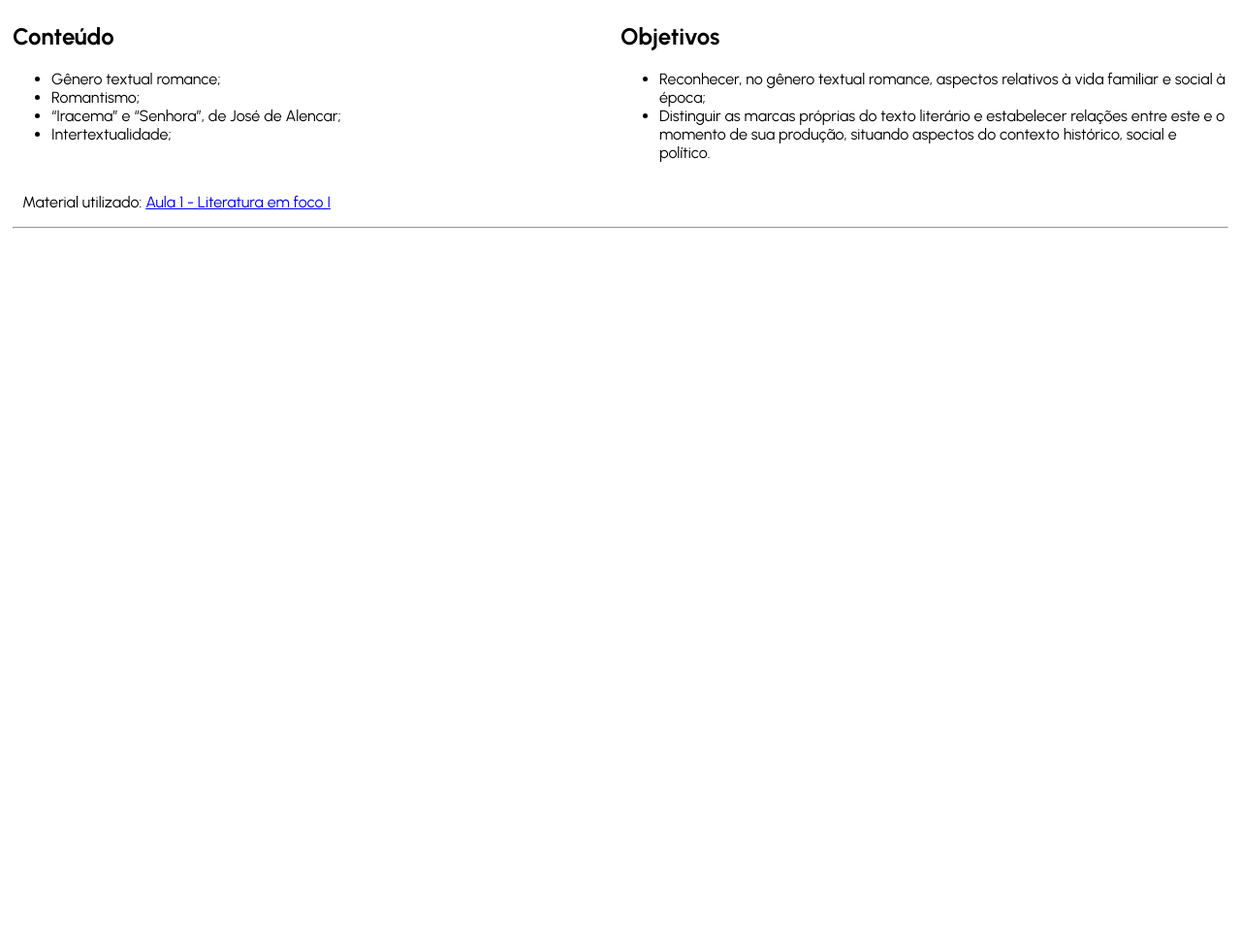
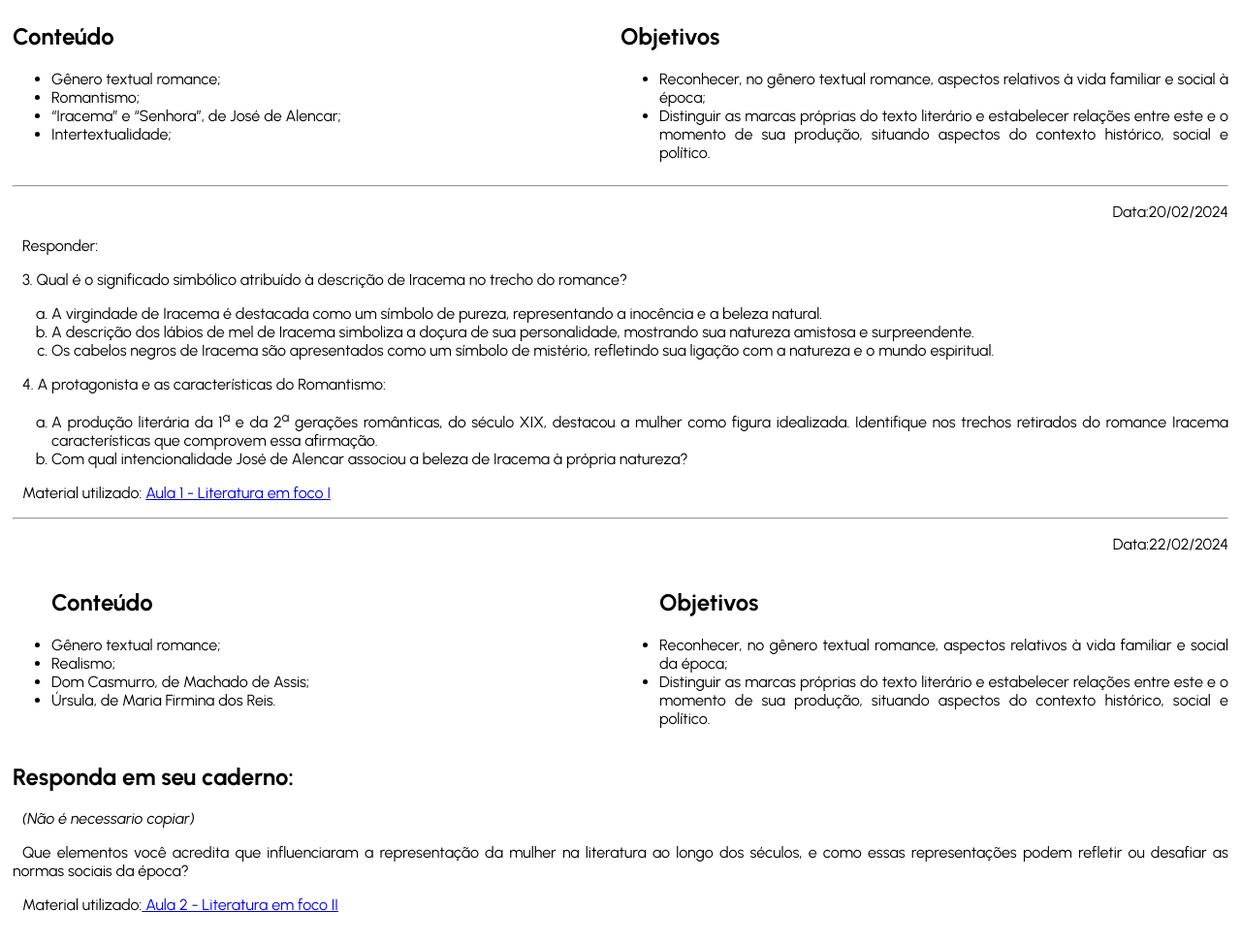
Before and after one commit to brenor4mos/projeto-escola, a plain HTML site: page materias/lingua-portuguesa.html in a window 1280 px wide. Shown: the part 285-1257 px from the top of the page at 97% size. Before the commit the page ends 800 px from the top, so only its background shows below. Drawn offline with Linux system fonts and the light colour scheme.

Commit message:
update português e matemática

```diff
--- a/estilos/caderno.css
+++ b/estilos/caderno.css
@@ -6,7 +6,7 @@
 
 :root{
     --cor01: #1B1732;
-    --cor02: #2A2069;
+    --cor02: #2a2069;
     --cor03: #2D15B1;
     --cor04: #846EFF;
     --cor05: #F8F7FF;
--- a/estilos/conteudo.css
+++ b/estilos/conteudo.css
@@ -8,6 +8,7 @@
 
 *{
     font-family: var(--fonte-padrao);
+    text-align: justify;
 }
 
 body{
@@ -21,3 +22,6 @@ p{
 .data{
     text-align: right;
 }
+.data::before{
+    content: 'Data:';
+}
--- a/materias/lingua-portuguesa.html
+++ b/materias/lingua-portuguesa.html
@@ -52,8 +52,71 @@
             </ul>
         </div>
     </div>
-    <p>Material utilizado: <a href="https://acervocmsp.educacao.sp.gov.br/104262/606623.pdf" target="_blank">Aula 1 - Literatura em foco I</a></p>
+
     <hr>
     <!-- ------------------------------- -->
+
+    <p class="data">20/02/2024</p>
+    <p>Responder:</p>
+    <p>3. Qual é o significado simbólico atribuído à descrição de Iracema no
+        trecho do romance?</p>
+    <ol type="a">
+        <li>A virgindade de Iracema é destacada como um símbolo de pureza,
+            representando a inocência e a beleza natural.</li>
+        <li>A descrição dos lábios de mel de Iracema simboliza a doçura de sua
+            personalidade, mostrando sua natureza amistosa e surpreendente.</li>
+        <li> Os cabelos negros de Iracema são apresentados como um símbolo de
+            mistério, refletindo sua ligação com a natureza e o mundo espiritual.</li>
+    </ol>
+
+    <p>4. A protagonista e as características do Romantismo:</p>
+    <ol type="a">
+        <li>A produção literária da 1<sup>a</sup> e da 2<sup>a</sup> gerações românticas, do século
+            XIX, destacou a mulher como figura idealizada. Identifique nos
+            trechos retirados do romance Iracema características que
+            comprovem essa afirmação.</li>
+        <li>Com qual intencionalidade José de Alencar associou a beleza de
+            Iracema à própria natureza?</li>
+    </ol>
+   <p>Material utilizado: <a href="https://acervocmsp.educacao.sp.gov.br/104262/606623.pdf" target="_blank" rel="external">Aula 1 - Literatura em foco I</a></p>
+    <hr>
+    <!-- ----------------------------------------- -->
+
+    <p class="data">22/02/2024</p>
+    <div class="cab">
+        <div>
+            <ul>
+                <h2>Conteúdo</h2>
+                    <li> Gênero textual romance;</li>
+                    <li>Realismo;</li>
+                    <li>Dom Casmurro, de Machado de Assis;</li>
+                    <li>Úrsula, de Maria Firmina dos Reis.</li>
+        </div>
+        <div>
+            <ul>
+                <h2>Objetivos</h2>
+                <li>
+                    Reconhecer, no gênero
+                    textual romance, aspectos
+                    relativos à vida familiar e
+                    social da época;
+                </li>
+                <li>
+                    Distinguir as marcas próprias
+                    do texto literário e
+                    estabelecer relações entre
+                    este e o momento de sua
+                    produção, situando aspectos
+                    do contexto histórico, social
+                    e político.
+                </li>
+            </ul>
+        </div>
+        </ul>
+    </div>
+    <h2>Responda em seu caderno:</h2>
+    <p><em>(Não é necessario copiar)</em></p>
+    <p>Que elementos você acredita que influenciaram a representação da mulher na literatura ao longo dos séculos, e como essas representações podem refletir ou desafiar as normas sociais da época?</p>
+    <p>Material utilizado:<a href="https://acervocmsp.educacao.sp.gov.br/104264/602101.pdf"> Aula 2 - Literatura em foco II</a></p>
 </body>
 </html>
```
Also changed, not shown: materias/matematica.html (+46 -14 lines), materias/estilos/conteudo.css (deleted), 1 other file.
